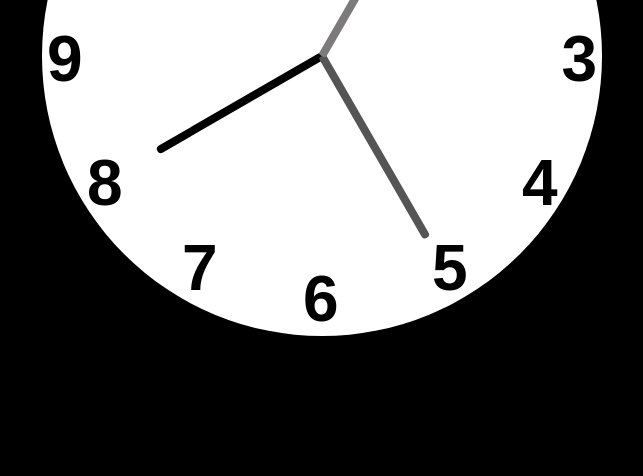
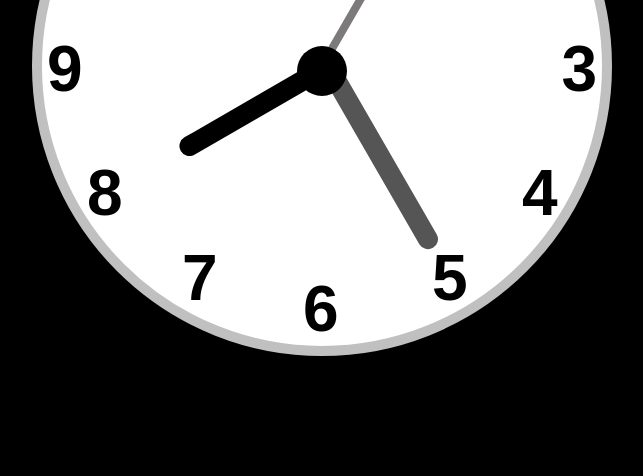
Before and after one commit to Xasanboy4070/soat, a plain HTML site: page index.html in a window 1280 px wide. Shown: the part 324-800 px from the top of the page, without its empty margins (318-961 px from the left). Drawn offline with Linux system fonts and the light colour scheme.

Commit message:
ozgarish

```diff
--- a/index.html
+++ b/index.html
@@ -9,6 +9,7 @@
   </head>
   <body>
     <div class="boxs">
+      <div class="boxx"></div>
       <div class="box1 box"></div>
       <div class="box2 box"></div>
       <div class="box3 box"></div>
--- a/style.css
+++ b/style.css
@@ -1,7 +1,7 @@
 * {
   margin: 0;
   padding: 0;
-  box-sizing: border-box;
+  /* box-sizing: border-box; */
 }
 body {
   display: flex;
@@ -16,12 +16,13 @@ body {
   height: 560px;
   border-radius: 50%;
   margin-top: 100px;
+  border: 10px solid silver;
 }
 .box1 {
-  width: 8px;
-  height: 190px;
+  width: 20px;
+  height: 170px;
   position: absolute;
-  top: 90px;
+  top: 110px;
   left: 276px;
   background-color: black;
   border-radius: 10px 10px 5px 5px;
@@ -29,7 +30,7 @@ body {
   transform-origin: bottom center;
 }
 .box2 {
-  width: 8px;
+  width: 20px;
   height: 210px;
   position: absolute;
   top: 70px;
@@ -116,3 +117,14 @@ body {
     top: 30px;
     left: 120px;
 }
+.boxx{
+    width: 50px;
+    height: 50px;
+    background-color: black;
+    border-radius: 50%;
+    position: absolute;
+    top: 260px;
+    left: 255px;
+    z-index: 99;
+
+}
```
